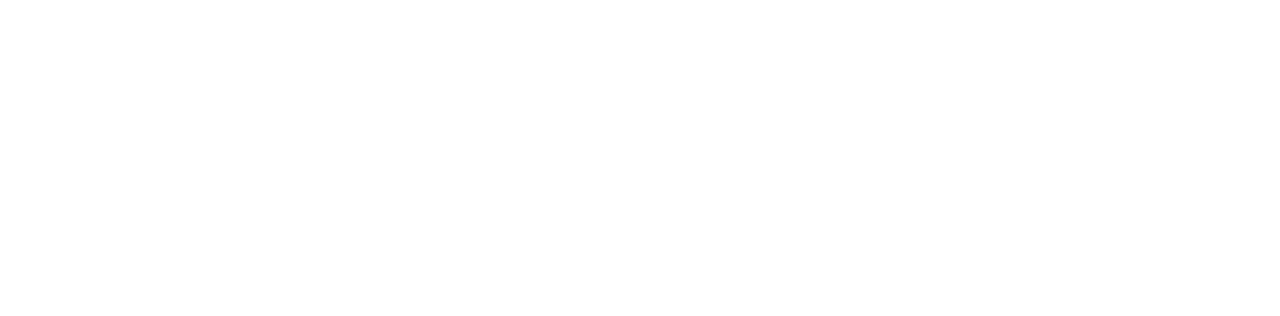
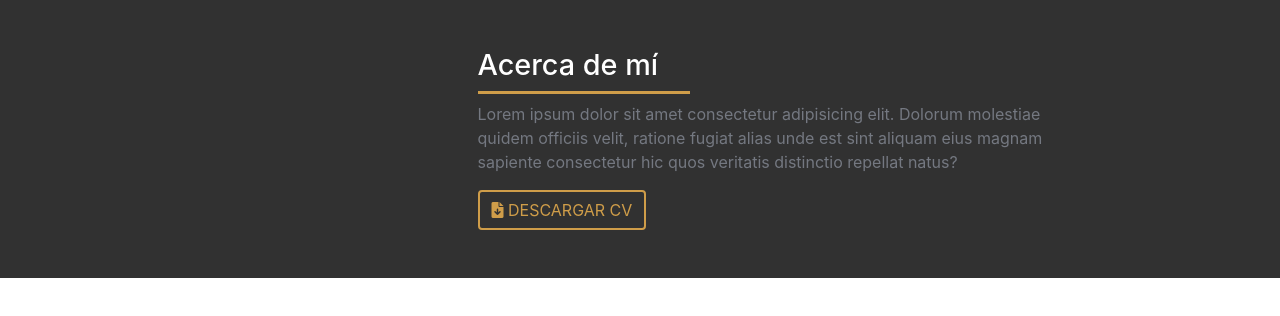
Before and after one commit to DMiguell/Portafolio-Web, a plain HTML site: page index.html in a window 1280 px wide. Drawn offline with nearby package versions, Linux system fonts and the light colour scheme.

Commit message:
Agregando la seccion about me

```diff
--- a/css/styles.css
+++ b/css/styles.css
@@ -0,0 +1,26 @@
+
+/* HEADER */
+
+
+/* ACERCA DE MI */
+.about-me{
+    background-color: rgba(49,49,49,255);
+    color: #747881;
+}
+.titulo-about-me{
+    color: #ffffff;
+    font-size: 1.8rem;
+    border-bottom: 3px solid #cf9d49 !important;
+    display: inline-block;
+    padding-bottom: .5rem;
+    padding-right: 2rem;
+}
+.btn-primary{
+    color: #cf9d49;
+    border: 2px solid;
+    border-color:#cf9d49!important ;
+    background-color: transparent!important;
+}
+
+
+/* PROYECTOS */
--- a/index.html
+++ b/index.html
@@ -10,7 +10,32 @@
     <link rel="stylesheet" href="css/styles.css">
 </head>
 <body>
+    <header>
 
+    </header>
+    <main>
+        <section>
+            <div class="about-me py-5" >
+                <div class="row container">
+                    <div class="col-md-5">
+                        <div class="imagen">
+                            <img src="" alt="">
+                        </div>
+                    </div>
+                    <div class="col-md-7">
+                        <h2 class="titulo-about-me">Acerca de mí</h2>
+                        <p>Lorem ipsum dolor sit amet consectetur adipisicing elit. Dolorum molestiae quidem officiis velit, ratione fugiat alias unde est sint aliquam eius magnam sapiente consectetur hic quos veritatis distinctio repellat natus?</p>
+                        <a href="#" class="btn btn-primary"><i class="fas fa-file-download"></i> DESCARGAR CV</a>
+                    </div>
+                </div>
+            </div>
+
+        </section>
+        <section></section>
+        <section></section>
+    </main>
+
+    <footer></footer>
 <script src="https://cdn.jsdelivr.net/npm/jquery@3.5.1/dist/jquery.slim.min.js" integrity="sha384-DfXdz2htPH0lsSSs5nCTpuj/zy4C+OGpamoFVy38MVBnE+IbbVYUew+OrCXaRkfj" crossorigin="anonymous"></script>
 <script src="https://cdn.jsdelivr.net/npm/bootstrap@4.6.1/dist/js/bootstrap.bundle.min.js" integrity="sha384-fQybjgWLrvvRgtW6bFlB7jaZrFsaBXjsOMm/tB9LTS58ONXgqbR9W8oWht/amnpF" crossorigin="anonymous"></script>
 </body>
```
